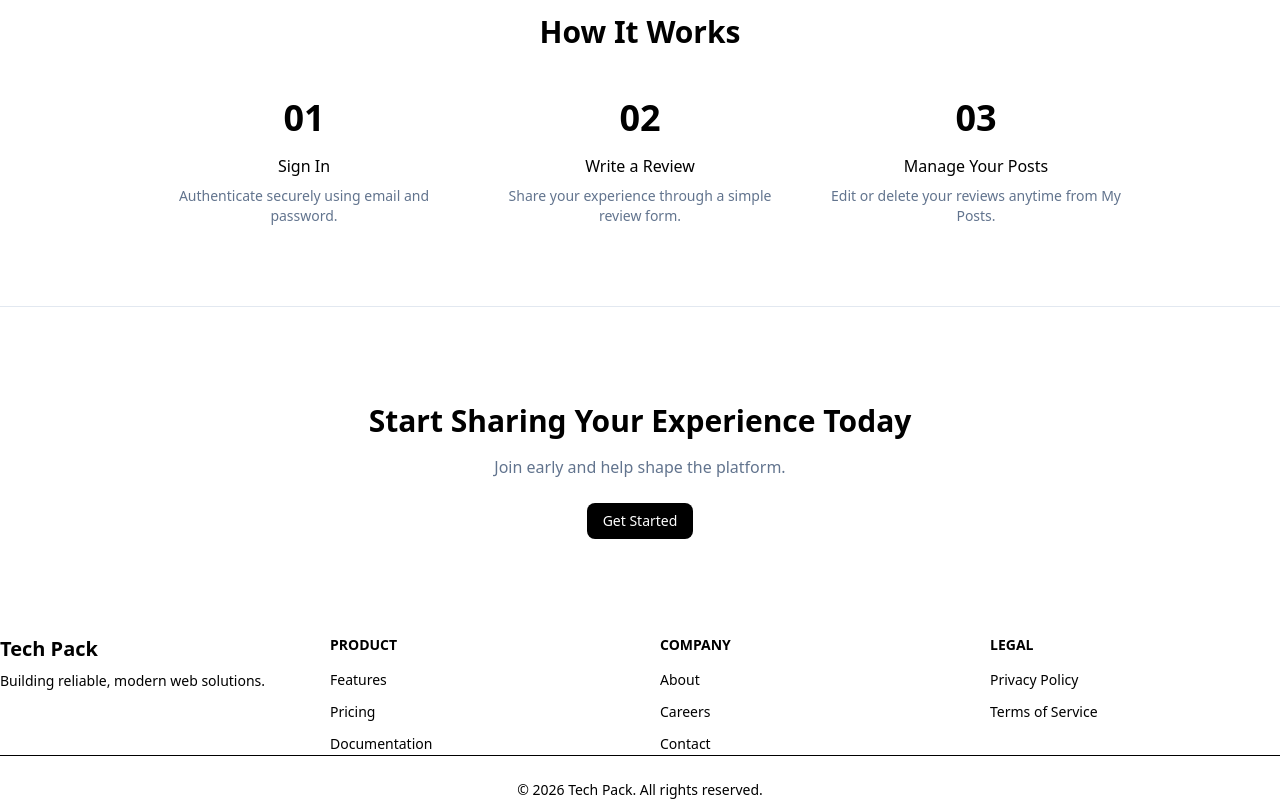
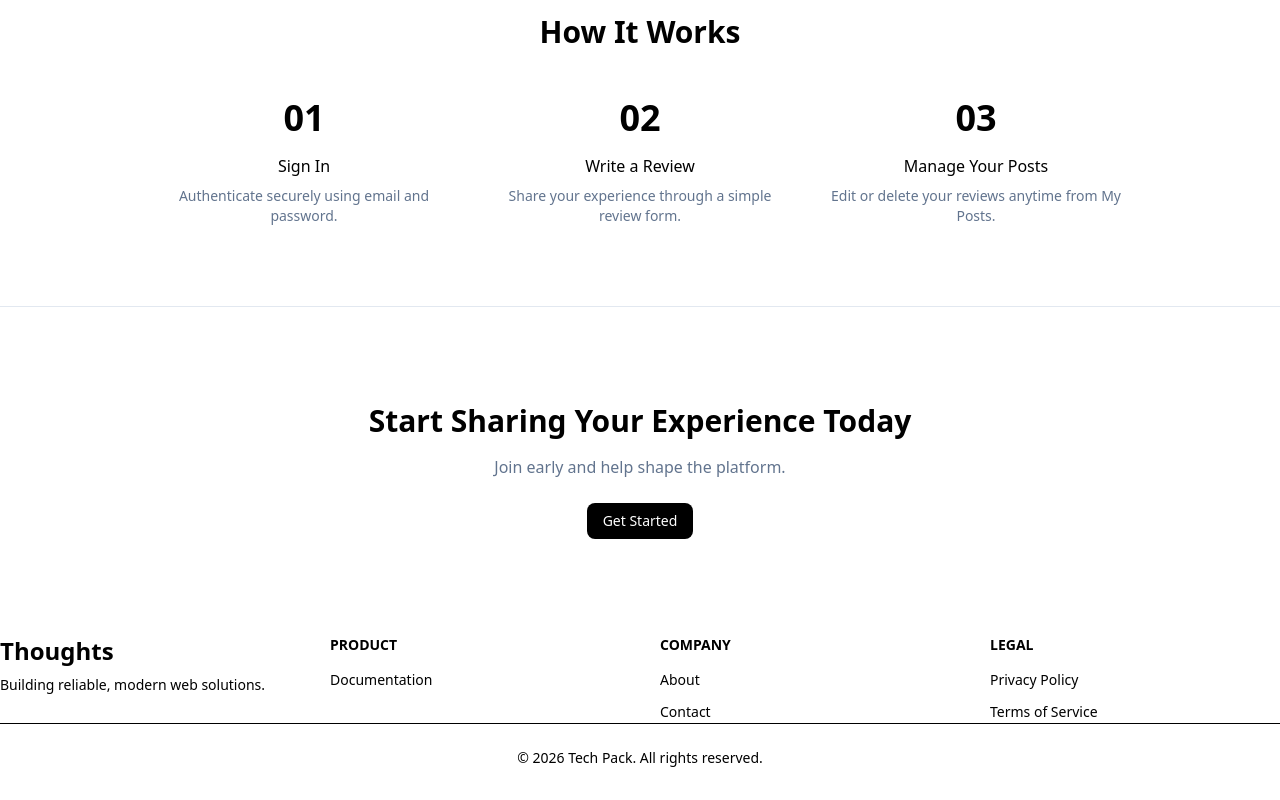
Before and after one commit to Beyond-Sifat/Tech-Pack, a Next.js app: page / in a window 1280 px wide. Shown: the part 943-1743 px from the top of the page. After the commit the page ends 1711 px from the top, so only its background shows below. Built offline with nearby package versions, Linux system fonts and the light colour scheme; no server answers.

Commit message:
update footer

```diff
--- a/src/component/shared/Footer.tsx
+++ b/src/component/shared/Footer.tsx
@@ -3,13 +3,13 @@
 export default function Footer() {
     const footerLinks = {
         product: [
-            { name: "Features", href: "/features" },
-            { name: "Pricing", href: "/pricing" },
+            // { name: "Features", href: "/features" },
+            // { name: "Pricing", href: "/pricing" },
             { name: "Documentation", href: "/docs" },
         ],
         company: [
             { name: "About", href: "/about" },
-            { name: "Careers", href: "/careers" },
+            // { name: "Careers", href: "/careers" },
             { name: "Contact", href: "/contact" },
         ],
         legal: [
@@ -24,7 +24,7 @@
                 <div className="grid gap-10 md:grid-cols-4">
                     {/* Brand */}
                     <div>
-                        <h2 className="text-xl font-bold text-black">Tech Pack</h2>
+                        <h2 className="text-2xl font-bold text-black">Thoughts</h2>
                         <p className="mt-2 text-sm text-black">
                             Building reliable, modern web solutions.
                         </p>
```
